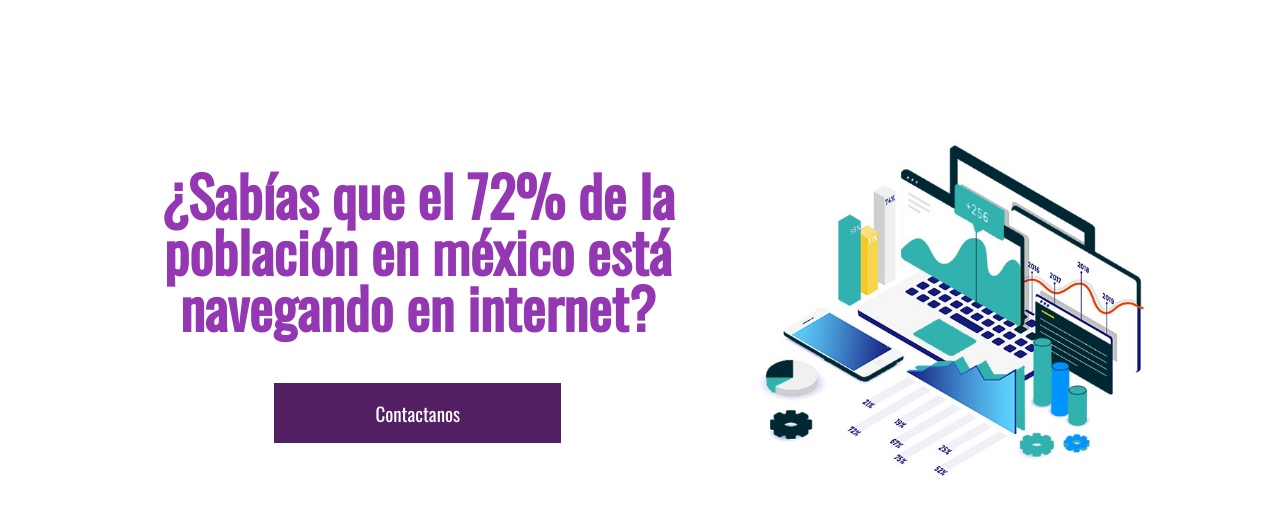
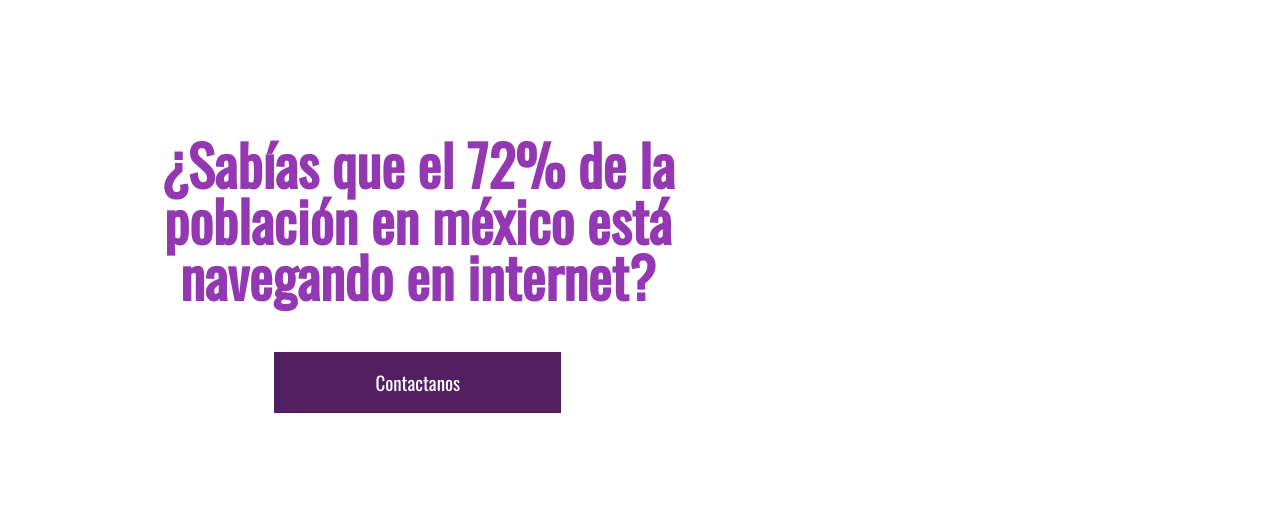
Before and after one commit to JuanJolh/GrandStudio-Lopez, a website: page index.html in a window 1280 px wide. Shown: the part 840-1363 px from the top of the page. Drawn offline with nearby package versions, Linux system fonts and the light colour scheme.

Commit message:
Update index.html

```diff
--- a/index.html
+++ b/index.html
@@ -92,9 +92,6 @@
                                     <button class="boton" type="button" name="myButton">Contactanos</button>
                                 </div>
                             </div>
-                            <div class="col-md-10 mx-auto col-lg-5">
-                            <img src="./assets/img/sabia.jpg" class="d-block mx-lg-auto img-fluid" alt="Contactanos" width="700" height="500" loading="lazy">
-                            </div>
                         </div>
                     </div>
         </main>
```
